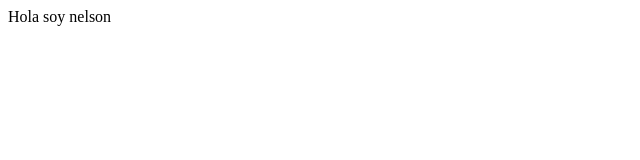
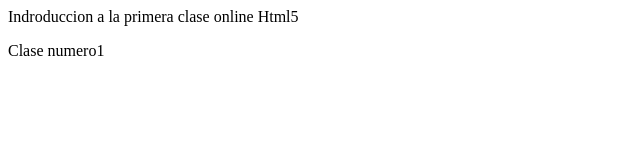
Before and after one commit to ncoap/cursoFront1, a plain HTML site: page index.html in a window 1280 px wide. Shown: the whole page, without its empty margins (0-640 px from the left). Drawn offline with Linux system fonts and the light colour scheme.

Commit message:
segundo avance

```diff
--- a/index.html
+++ b/index.html
@@ -4,7 +4,7 @@
 	<title>Saludos desde GibHub</title>
 </head>
 <body>
-	Hola soy nelson
-
+	Indroduccion a la primera clase online Html5
+	<p>Clase numero1</p>
 </body>
 </html>
```
